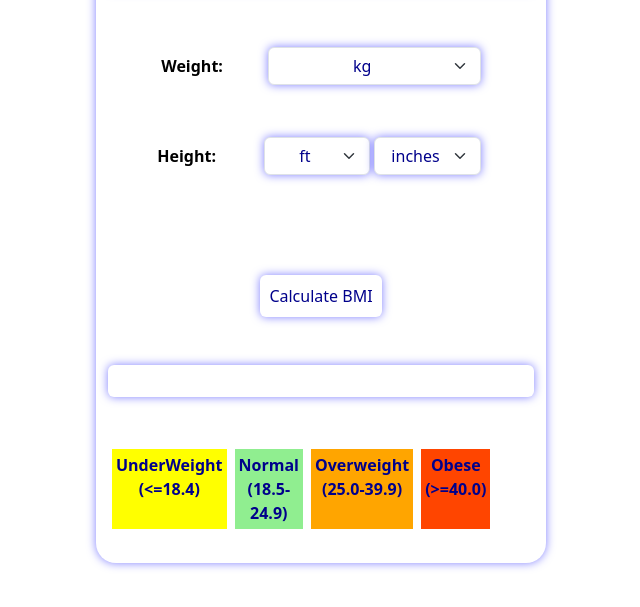
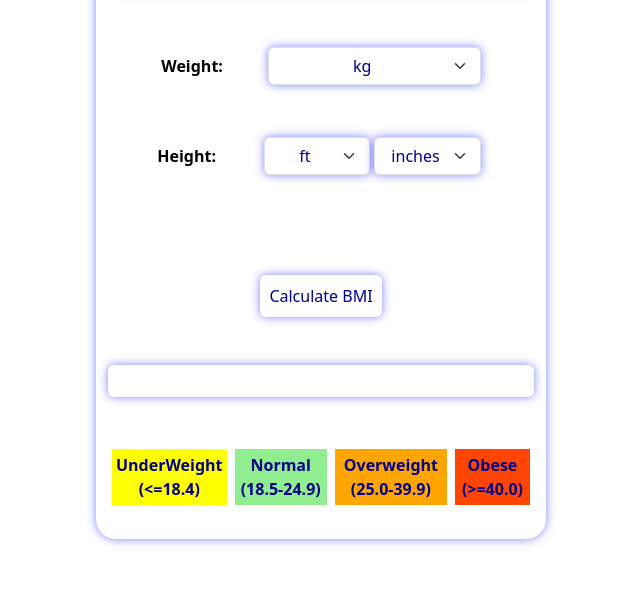
Before and after one commit to RaimaAftab95/Assignment-6, a plain HTML site: page index.html in a window 1280 px wide. Shown: the part 135-742 px from the top of the page, without its empty margins (319-959 px from the left). Drawn offline with nearby package versions, Linux system fonts and the light colour scheme.

Commit message:
set
sorting issues in ui

```diff
--- a/index.html
+++ b/index.html
@@ -64,7 +64,8 @@
 </div>
 </div>
 <div class="row">
-<div class="col-12 col-md-2 col-sm-2 d-flex">
+    <!-- col-md-2 col-sm-2 -->
+<div class="col-12 d-flex">
     <div class="chart darkbluefont p-1 m-1" style="background-color:yellow;">UnderWeight (<=18.4)</div>
     <div class="chart darkbluefont p-1 m-1" style="background-color:lightgreen;">Normal (18.5-24.9)</div>
     <div class="chart darkbluefont p-1 m-1" style="background-color:orange ;">Overweight (25.0-39.9)</div>
```
